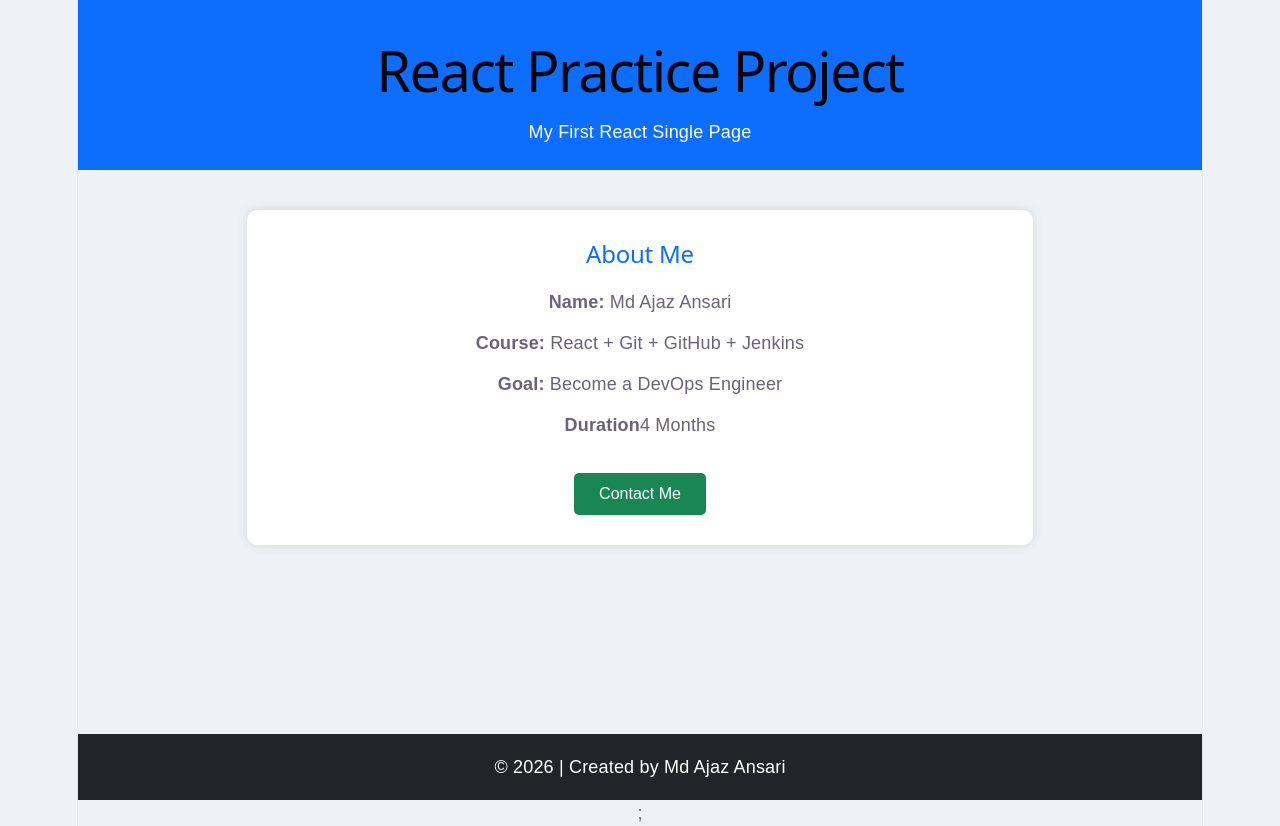
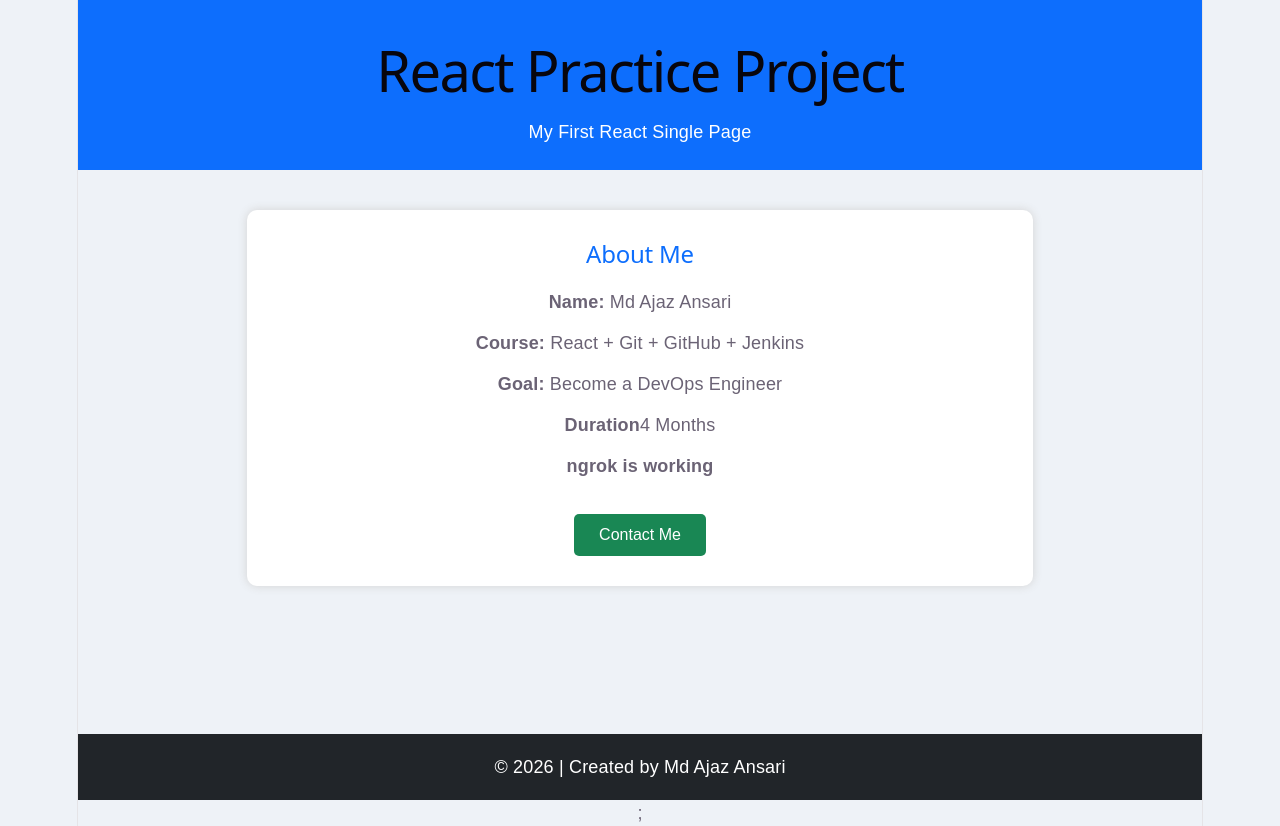
Before and after one commit to mdajazansari64-arch/React-Template, a React (Vite) app: page / in a window 1280 px wide. Built offline with nearby package versions, Linux system fonts and the light colour scheme.

Commit message:
ngrok added in new version

```diff
--- a/src/Temp.jsx
+++ b/src/Temp.jsx
@@ -16,6 +16,7 @@ function Temp() {
                 <p><strong>Course:</strong> React + Git + GitHub + Jenkins</p>
                 <p><strong>Goal:</strong> Become a DevOps Engineer</p>
                 <p><strong>Duration</strong>4 Months</p>
+                <p><strong>ngrok is working</strong></p>
 
                 <button>Contact Me</button>
             </main>
```
